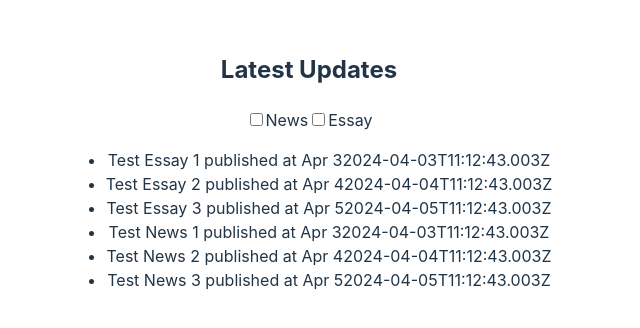
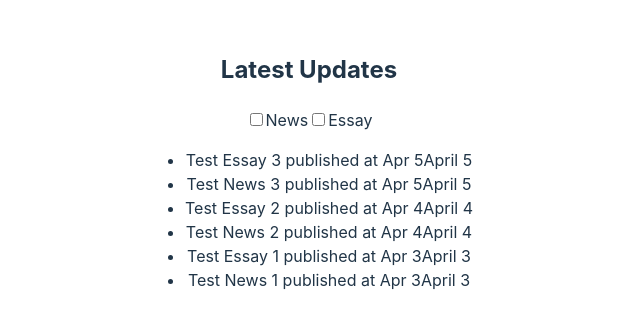
Before and after one commit to korotsheOt/code-red-test, a Vue app: page / in a window 1280 px wide. Shown: the part 230-558 px from the top of the page, without its empty margins (331-971 px from the left). Built offline with nearby package versions, Linux system fonts and the light colour scheme.

Commit message:
add date converting & sorting by date

```diff
--- a/src/components/Articles.vue
+++ b/src/components/Articles.vue
@@ -23,6 +23,15 @@ const handleCategoryCheck = () => {
 		return filteredArticlesData.value.slice(0, 5) && new Date(article.publishDate) >= targetDate
 	}
 	);
+
+	filteredArticlesData.value.sort((a, b) => new Date(b.publishDate) - new Date(a.publishDate));
+};
+
+const convertDate = (date) => {
+	return new Date(date).toLocaleDateString("en-US", {
+		month: "long",
+		day: "numeric",
+	});
 };
 
 onMounted(() => {
@@ -44,7 +53,7 @@ onMounted(() => {
 			<ul>
 				<li v-for="article in filteredArticlesData" :key="article.title">
 					<span>{{ article.title }}</span>
-					<span>{{ article.publishDate }}</span>
+					<span>{{ convertDate(article.publishDate) }}</span>
 				</li>
 			</ul>
 		</div>
```
